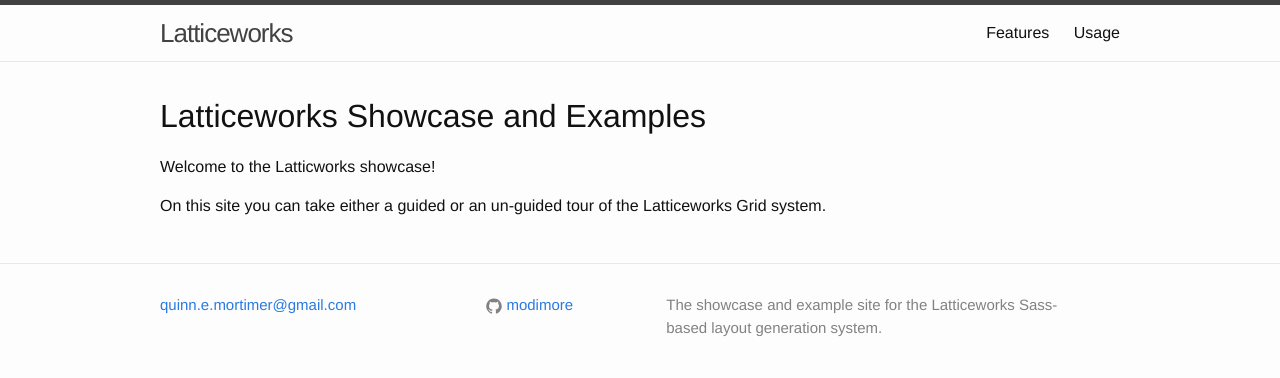
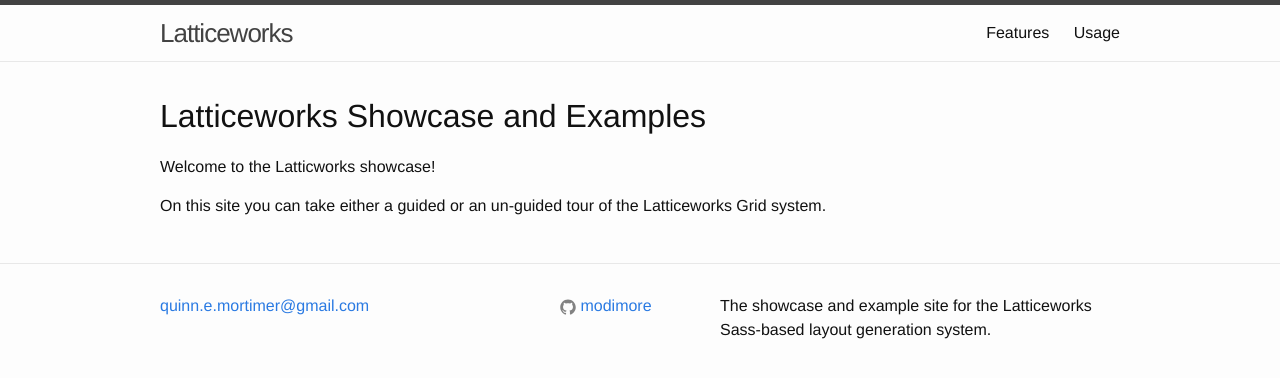
Before and after one commit to modimore/Latticeworks, a Jekyll site: the page built from index.html, in a window 1280 px wide. Shown: the top 378 px of the page. Built offline with Jekyll 4.4.1, drawn with Linux system fonts in a browser that asks for light colours.

Commit message:
Final style fix for the night.

```diff
--- a/_includes/footer.html
+++ b/_includes/footer.html
@@ -1,14 +1,14 @@
 <footer class="site-footer">
 
   <div class="lw-box">
-    <div class="footer-col-wrapper">
-      <div class="footer-col footer-col-1">
+
+    <div class="lw-cell-12-5">
       <ul class="contact-list">
         <li><a href="mailto:{{ site.email }}">{{ site.email }}</a></li>
       </ul>
     </div>
 
-      <div class="footer-col footer-col-2">
+    <div class="lw-cell-12-2">
       <ul class="social-media-list">
         {% if site.github_username %}
         <li>
@@ -18,9 +18,8 @@
       </ul>
     </div>
 
-      <div class="footer-col footer-col-3">
+    <div class="lw-cell-12-5">
       <p>{{ site.description }}</p>
-      </div>
     </div>
 
   </div>
--- a/_includes/head.html
+++ b/_includes/head.html
@@ -6,7 +6,7 @@
   <title>{% if page.title %}{{ page.title | escape }}{% else %}{{ site.title | escape }}{% endif %}</title>
   <meta name="description" content="{% if page.excerpt %}{{ page.excerpt | strip_html | strip_newlines | truncate: 160 }}{% else %}{{ site.description }}{% endif %}">
 
-  <link rel="stylesheet" href="{{ "/css/main.css" }}">
+  <link rel="stylesheet" href="{{ "/css/main.css" | prepend: site.github.url }}">
   <link rel="stylesheet" href="{{ "/css/lattice-12.css" | prepend: site.github.url }}">
   <link rel="canonical" href="{{ page.url | replace:'index.html','' | site.github.url }}">
   <link rel="alternate" type="application/rss+xml" title="{{ site.title }}" href="{{ "/feed.xml" | prepend: site.github.url }}">
--- a/_sass/_layout.scss
+++ b/_sass/_layout.scss
@@ -5,6 +5,9 @@
     border-top: 5px solid $grey-color-dark;
     border-bottom: 1px solid $grey-color-light;
     min-height: 56px;
+
+    padding-left: $spacing-unit;
+    padding-right: $spacing-unit;
 
     // Positioning context for the mobile navigation icon
     position: relative;
@@ -98,7 +101,7 @@
  */
 .site-footer {
     border-top: 1px solid $grey-color-light;
-    padding: $spacing-unit 0;
+    padding: $spacing-unit;
 }
 
 .contact-list,
@@ -107,60 +110,11 @@
     margin-left: 0;
 }
 
-.footer-col-wrapper {
-    font-size: 15px;
-    color: $grey-color;
-    margin-left: -$spacing-unit / 2;
-    @extend %clearfix;
-}
-
-.footer-col {
-    float: left;
-    margin-bottom: $spacing-unit / 2;
-    padding-left: $spacing-unit / 2;
-}
-
-.footer-col-1 {
-    width: -webkit-calc(35% - (#{$spacing-unit} / 2));
-    width:         calc(35% - (#{$spacing-unit} / 2));
-}
-
-.footer-col-2 {
-    width: -webkit-calc(20% - (#{$spacing-unit} / 2));
-    width:         calc(20% - (#{$spacing-unit} / 2));
-}
-
-.footer-col-3 {
-    width: -webkit-calc(45% - (#{$spacing-unit} / 2));
-    width:         calc(45% - (#{$spacing-unit} / 2));
-}
-
-@include media-query($on-laptop) {
-    .footer-col-1,
-    .footer-col-2 {
-        width: -webkit-calc(50% - (#{$spacing-unit} / 2));
-        width:         calc(50% - (#{$spacing-unit} / 2));
-    }
-
-    .footer-col-3 {
-        width: -webkit-calc(100% - (#{$spacing-unit} / 2));
-        width:         calc(100% - (#{$spacing-unit} / 2));
-    }
-}
-
-@include media-query($on-palm) {
-    .footer-col {
-        float: none;
-        width: -webkit-calc(100% - (#{$spacing-unit} / 2));
-        width:         calc(100% - (#{$spacing-unit} / 2));
-    }
-}
-
 /**
  * Page content
  */
 .page-content {
-    padding: $spacing-unit 0;
+    padding: $spacing-unit;
 }
 
 .page-heading {
```
Lines whose indentation alone changed are shown as unchanged.
